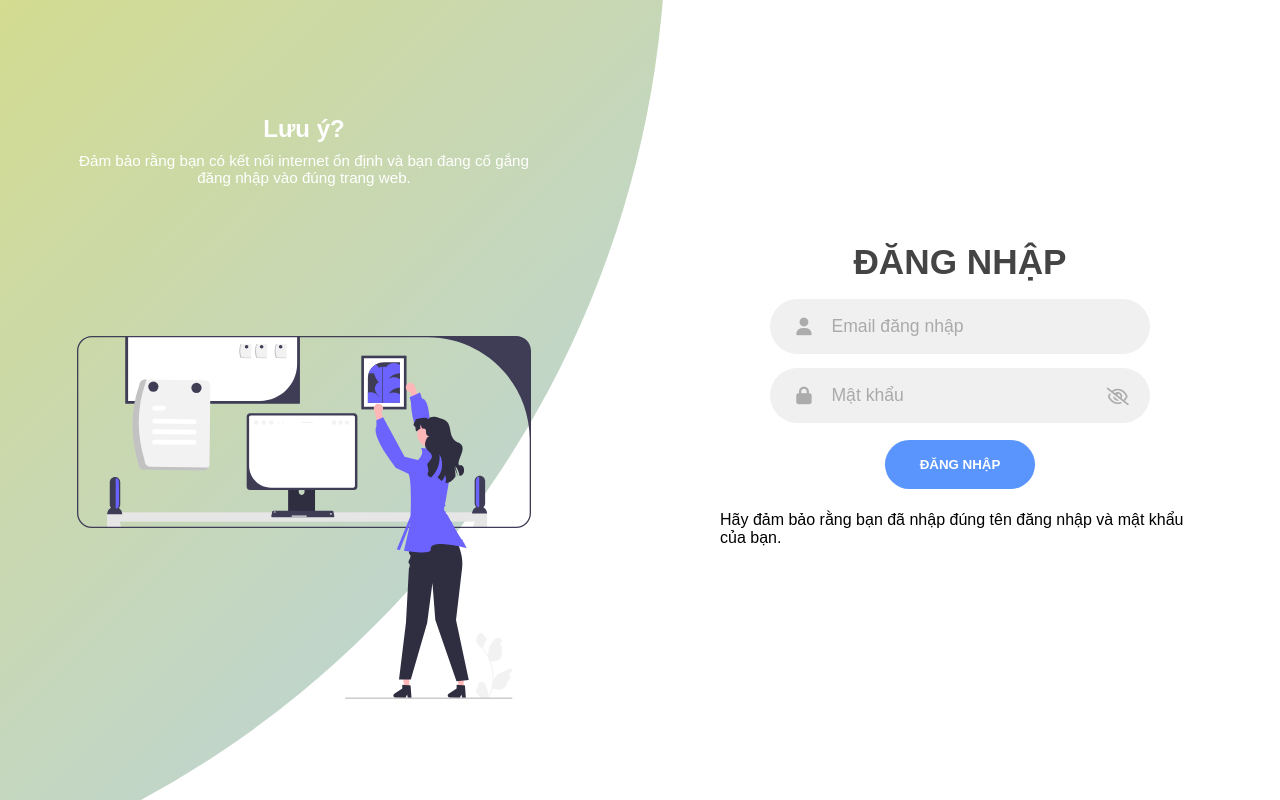
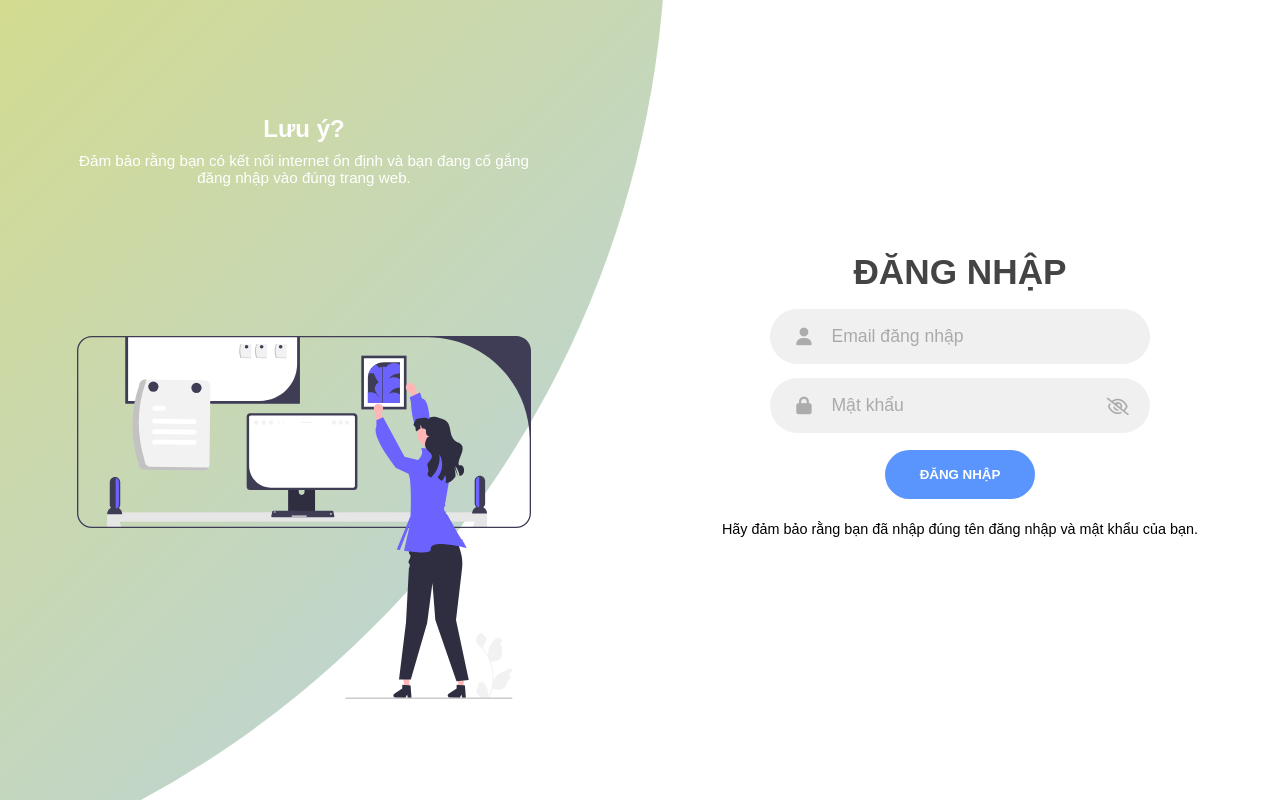
Before and after one commit to buitinh03/Dashboard_Selenium_Fix, a PHP site: page /run-python/login.php in a window 1280 px wide. Run offline with PHP 8.4, Linux system fonts and the light colour scheme; data that the repository does not hold is empty; some libraries are stand-ins or nearby versions.

Commit message:
Update login.css

```diff
--- a/Dashboard/css/login.css
+++ b/Dashboard/css/login.css
@@ -140,7 +140,7 @@ form.sign-up-form {
 
 .social-text {
     padding: .7rem 0;
-    font-size: 1rem;
+    font-size: .90rem;
 }
 
 .social-media {
```
